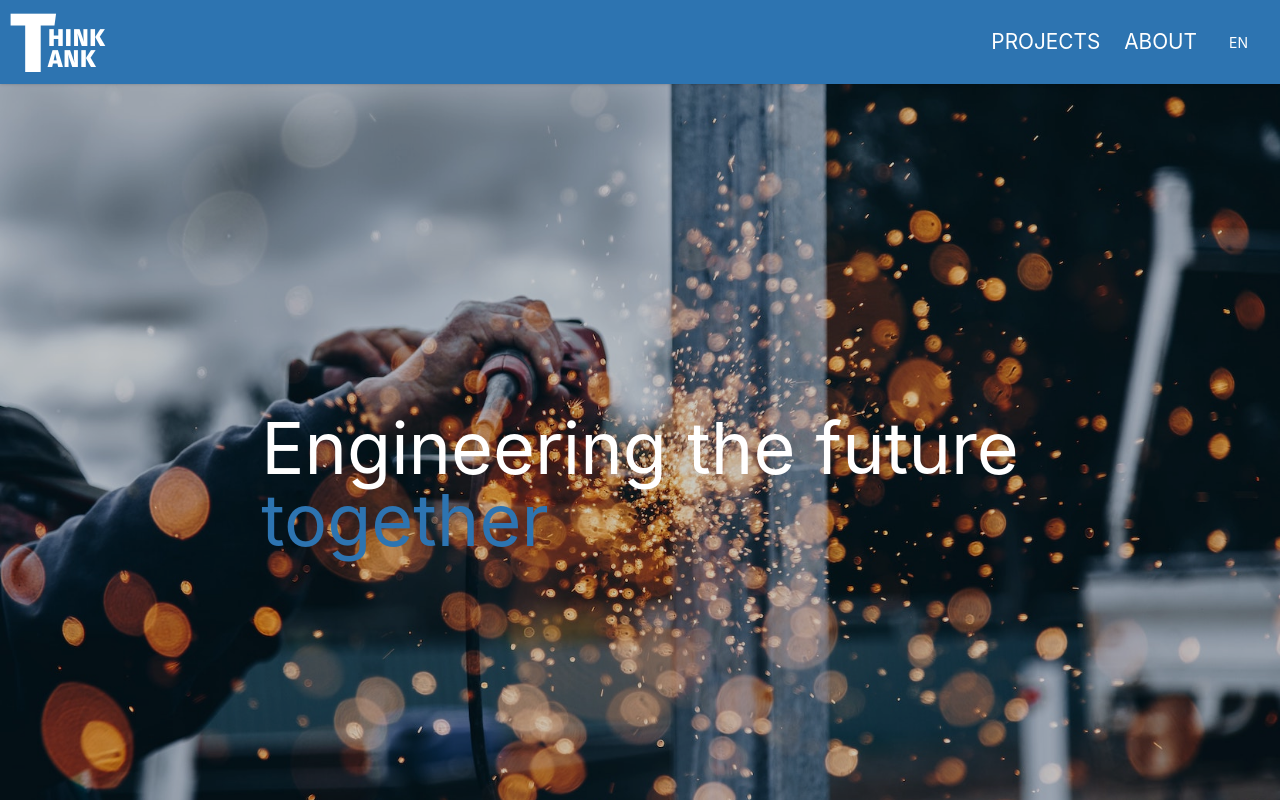
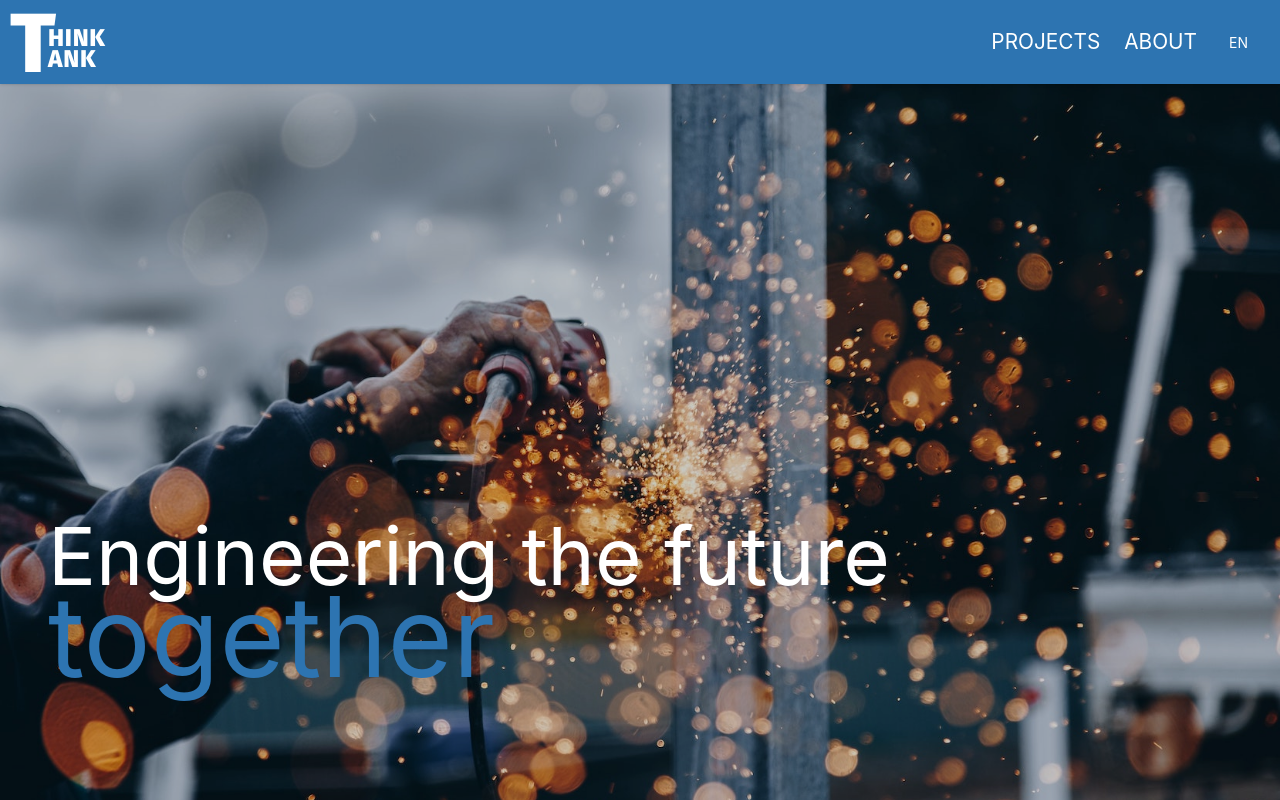
Before and after one commit to HungryOctopus/think-tank-website, a React (Create React App) app in the folder client/: page / in a window 1280 px wide. Shown: the top 800 px of the page. Built offline with nearby package versions, Linux system fonts and the light colour scheme.

Commit message:
styling hero component

```diff
--- a/client/src/components/Focus/Focus.css
+++ b/client/src/components/Focus/Focus.css
@@ -33,6 +33,7 @@
   .focus h1 {
     font-size: 2.5rem;
     line-height: 2.5rem;
+    margin-top: 5%;
   }
   .focus p {
     font-size: 1.3rem;
--- a/client/src/components/Hero/Hero.css
+++ b/client/src/components/Hero/Hero.css
@@ -16,8 +16,28 @@
   width: 100%;
   display: flex;
   flex-direction: column;
-  justify-content: center;
-  align-items: center;
+  justify-content: flex-end;
+  align-items: flex-start;
   box-shadow: inset 0 0 0 1000px rgba(0, 0, 0, 0.2);
   object-fit: contain;
 }
+
+.hero-container h1 {
+  font-weight: 400;
+  font-size: 5rem;
+  line-height: 5rem;
+  text-align: start;
+  margin-left: 3rem;
+}
+
+.hero-container h2 {
+  font-weight: 400;
+  font-size: 7rem;
+  line-height: 5rem;
+  text-align: start;
+  margin-left: 3rem;
+}
+
+.claim {
+  margin-bottom: 15%;
+}
--- a/client/src/components/Hero/Hero.jsx
+++ b/client/src/components/Hero/Hero.jsx
@@ -1,15 +1,13 @@
 import React, { useState, useEffect } from 'react';
-//import industryPic from './../images/hero-thinktank-1.jpeg';
 import './Hero.css';
 
 function Hero() {
   return (
     <div className="hero-container">
       <div className="claim py-4">
-        {/* <img src={industryPic} alt="industry" /> */}
-        <h1 className="text-7xl text-white">Engineering the future</h1>
+        <h1 className="text-white">Engineering the future</h1>
         {/* Gradient on text? */}
-        <h1 className="text-7xl text-sblue">together</h1>
+        <h2 className="text-sblue">together</h2>
       </div>
     </div>
   );
```
